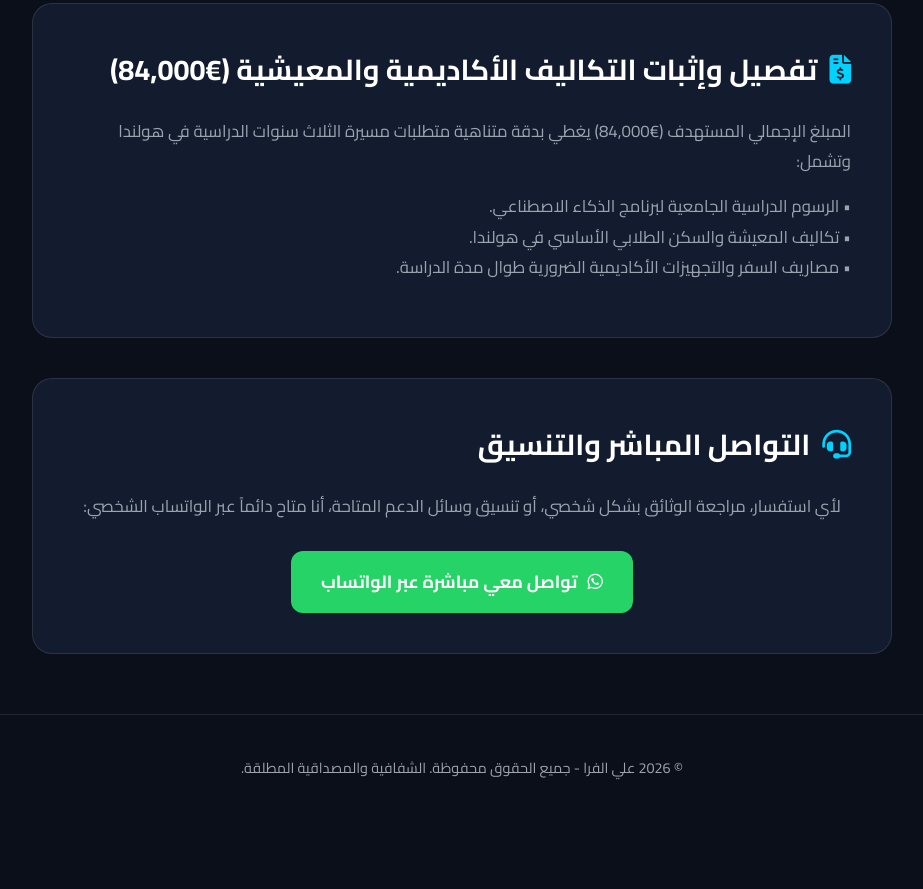
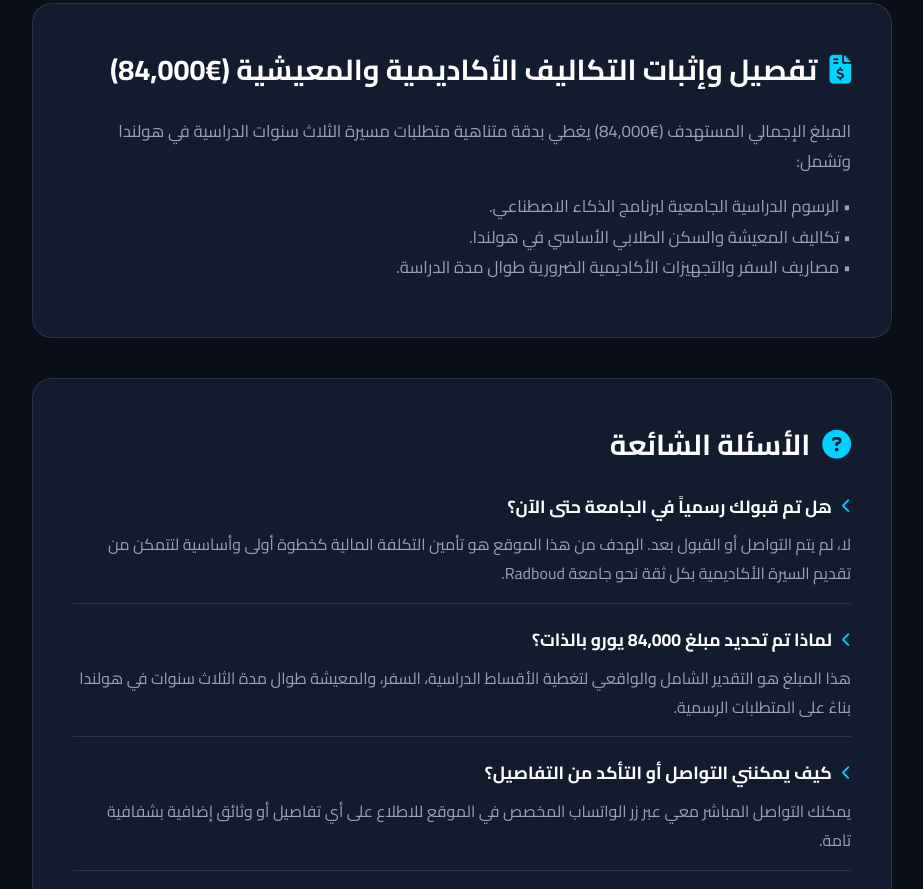
Before and after one commit to abwlah72-lang/ali-campaign, a plain HTML site: page index.html in a window 1280 px wide. Shown: the part 1911-2800 px from the top of the page, without its empty margins (178-1101 px from the left). Before the commit the page ends 2732 px from the top, so only its background shows below. Drawn offline with Linux system fonts and the light colour scheme.

Commit message:
Add FAQ section for academic inquiries
Added a new FAQ section with questions and answers regarding the academic journey and funding.

```diff
--- a/index.html
+++ b/index.html
@@ -8,7 +8,7 @@
     <link rel="stylesheet" href="https://cdnjs.cloudflare.com/ajax/libs/font-awesome/6.4.0/css/all.min.css">
     <style>
         :root {
-            --primary-color: #0055a5; /* لون مستوحى من هوية جامعة رادبود */
+            --primary-color: #0055a5;
             --accent-color: #00d2ff;
             --bg-color: #0b0f19;
             --card-bg: #131c2e;
@@ -31,7 +31,6 @@
             overflow-x: hidden;
         }
 
-        /* خلفية رئيسية بصور حقيقية للجامعة مع تدرج داكن لضمان القراءة */
         header {
             background: linear-gradient(rgba(11, 15, 25, 0.9), rgba(11, 15, 25, 0.95)),
                         url('https://www.ru.nl/a/image/resize/w/1920/h/1080/f/webp/s/per-cent/m/contain/id/111623') no-repeat center center/cover;
@@ -96,7 +95,6 @@
             margin-bottom: 40px;
         }
 
-        /* صندوق العداد المالي الحقيقي */
         .counter-card {
             background: var(--card-bg);
             border: 1px solid var(--border-color);
@@ -134,7 +132,7 @@
         }
 
         .progress-bar-fill {
-            width: 0%; /* يبدأ من الصفر تماماً بناءً على طلبك */
+            width: 0%;
             height: 100%;
             background: linear-gradient(90deg, var(--primary-color), var(--accent-color));
             border-radius: 6px;
@@ -174,7 +172,6 @@
             font-size: 1.05rem;
         }
 
-        /* عرض الشهادة الأصلية */
         .certificate-img-container {
             width: 100%;
             border-radius: 12px;
@@ -189,7 +186,33 @@
             display: block;
         }
 
-        /* أزرار التواصل المباشر الآمنة */
+        /* تنسيق قسم الأسئلة الشائعة FAQ */
+        .faq-item {
+            margin-bottom: 20px;
+            border-bottom: 1px solid var(--border-color);
+            padding-bottom: 15px;
+        }
+
+        .faq-question {
+            font-weight: 700;
+            color: #fff;
+            font-size: 1.1rem;
+            margin-bottom: 8px;
+            display: flex;
+            align-items: center;
+            gap: 10px;
+        }
+
+        .faq-question i {
+            color: var(--accent-color);
+            font-size: 0.9rem;
+        }
+
+        .faq-answer {
+            color: var(--text-muted);
+            font-size: 1rem;
+        }
+
         .cta-buttons {
             display: flex;
             gap: 15px;
@@ -244,8 +267,9 @@
             </div>
             <ul class="nav-links">
                 <li><a href="#story">القصة</a></li>
-                <li><a href="#academic">السجل الأكاديمي</a></li>
+                <li><a href="#academic">السجل</a></li>
                 <li><a href="#costs">التكاليف</a></li>
+                <li><a href="#faq">الأسئلة</a></li>
                 <li><a href="#contact">التواصل</a></li>
             </ul>
         </div>
@@ -254,7 +278,6 @@
             <h1>تمكين عقل عربي واعد في أوروبا</h1>
             <p>مشروعي الأكاديمي للالتحاق بدراسة الذكاء الاصطناعي في جامعة رادبود (Radboud University) في هولندا، متجاوزاً كل الظروف الاستثنائية بالإرادة والعلم.</p>
 
-            <!-- العداد المالي الحقيقي ليبدأ من الصفر -->
             <div class="counter-card">
                 <div class="counter-stats">
                     <div class="stat-item">
@@ -279,7 +302,6 @@
 
     <div class="container">
 
-        <!-- قصة الطالب الحقيقية -->
         <div class="section-box" id="story">
             <h2><i class="fa-solid fa-book-open"></i> قصتي وطموحي</h2>
             <p>أنا علي الفرا، حطمت الصعاب وحققت معدل 92.4% في الثانوية العامة (بتميز في الرياضيات 185، الإنجليزية 93، والكيمياء 93). شغفي الأبدي هو الغوص في عالم الذكاء الاصطناعي وتطوير أنظمة تقنية تحدث فارقاً حقيقياً.</p>
@@ -287,18 +309,15 @@
             <p>أنا لا أبحث عن تعاطف مجرد، بل أبحث عن مؤمنين بالعلم والإرادة، وكل دعم يتم تقديمه هنا هو استثمار مباشر في عقل واعد قادر على ترك بصمة تقنية عالمية.</p>
         </div>
 
-        <!-- السجل الأكاديمي والشهادة الأصلية -->
         <div class="section-box" id="academic">
             <h2><i class="fa-solid fa-certificate"></i> السجل الأكاديمي والشهادة الرسمية</h2>
             <p>إليك وثيقتي الرسمية ومعدلي الموثق بالكامل، بكل شفافية ووضوح، لتكون على بينة من كل تفصيل أكاديمي:</p>
 
-            <!-- مكان صورة الشهادة الأصلية (قم برفع صورة شهادتك الحقيقية على مخزن صور GitHub ونفس اسم الرابط هنا) -->
             <div class="certificate-img-container">
                 <img src="certificate.jpg" alt="شهادة الثانوية العامة - علي الفرا" onerror="this.src='https://via.placeholder.com/800x600/131c2e/9ca3af?text=صورة+الشهادة+الأصلية+توضع+هنا'">
             </div>
         </div>
 
-        <!-- توثيق التكاليف (€84,000) -->
         <div class="section-box" id="costs">
             <h2><i class="fa-solid fa-file-invoice-dollar"></i> تفصيل وإثبات التكاليف الأكاديمية والمعيشية (€84,000)</h2>
             <p>المبلغ الإجمالي المستهدف (€84,000) يغطي بدقة متناهية متطلبات مسيرة الثلاث سنوات الدراسية في هولندا وتشمل:</p>
@@ -307,7 +326,26 @@
                • مصاريف السفر والتجهيزات الأكاديمية الضرورية طوال مدة الدراسة.</p>
         </div>
 
-        <!-- قنوات التواصل المباشر والشفافية -->
+        <!-- قسم الأسئلة الشائعة الجديد -->
+        <div class="section-box" id="faq">
+            <h2><i class="fa-solid fa-circle-question"></i> الأسئلة الشائعة</h2>
+
+            <div class="faq-item">
+                <div class="faq-question"><i class="fa-solid fa-chevron-left"></i> هل تم قبولك رسمياً في الجامعة حتى الآن؟</div>
+                <div class="faq-answer">لا، لم يتم التواصل أو القبول بعد. الهدف من هذا الموقع هو تأمين التكلفة المالية كخطوة أولى وأساسية لتتمكن من تقديم السيرة الأكاديمية بكل ثقة نحو جامعة Radboud.</div>
+            </div>
+
+            <div class="faq-item">
+                <div class="faq-question"><i class="fa-solid fa-chevron-left"></i> لماذا تم تحديد مبلغ 84,000 يورو بالذات؟</div>
+                <div class="faq-answer">هذا المبلغ هو التقدير الشامل والواقعي لتغطية الأقساط الدراسية، السفر، والمعيشة طوال مدة الثلاث سنوات في هولندا بناءً على المتطلبات الرسمية.</div>
+            </div>
+
+            <div class="faq-item">
+                <div class="faq-question"><i class="fa-solid fa-chevron-left"></i> كيف يمكنني التواصل أو التأكد من التفاصيل؟</div>
+                <div class="faq-answer">يمكنك التواصل المباشر معي عبر زر الواتساب المخصص في الموقع للاطلاع على أي تفاصيل أو وثائق إضافية بشفافية تامة.</div>
+            </div>
+        </div>
+
         <div class="section-box" id="contact" style="text-align: center;">
             <h2><i class="fa-solid fa-headset"></i> التواصل المباشر والتنسيق</h2>
             <p>لأي استفسار، مراجعة الوثائق بشكل شخصي، أو تنسيق وسائل الدعم المتاحة، أنا متاح دائماً عبر الواتساب الشخصي:</p>
@@ -326,9 +364,8 @@
     </footer>
 
     <script>
-        // كود برمجي للعداد الحقيقي (يبدأ من الصفر وقابل للتحديث الديناميكي الشفاف)
         let totalGoal = 84000;
-        let currentCollected = 0; // يبدأ من صفر حقيقي
+        let currentCollected = 0;
 
         function updateProgress() {
             let percentage = (currentCollected / totalGoal) * 100;
```
